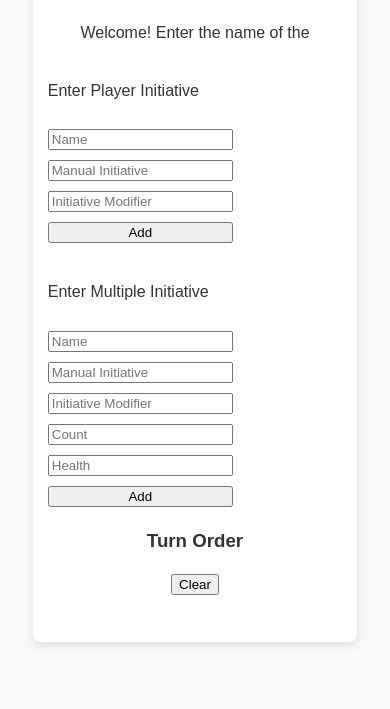
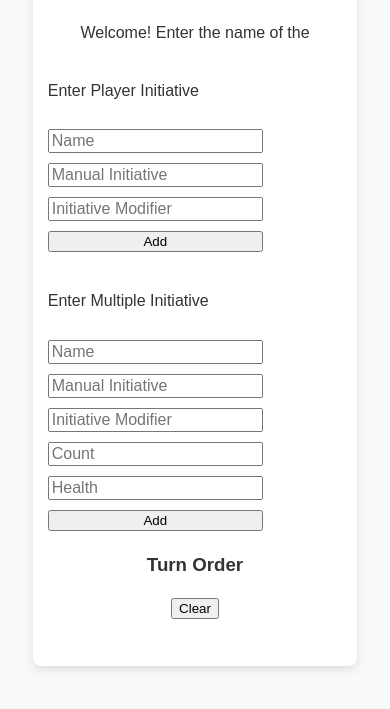
Before and after one commit to zenithcoder0/initiative-tracker, a plain HTML site: page index.html in a window 390 px wide. Shown: the part 161-870 px from the top of the page. Drawn offline with Linux system fonts and the light colour scheme.

Commit message:
Mobile responsiveness management and local storage

```diff
--- a/index.html
+++ b/index.html
@@ -5,6 +5,7 @@
     <meta name="viewport" content="width=device-width, initial-scale=1.0">
     <title>Simple Initiative Tracker</title>
     <link rel="stylesheet" href="styles.css">
+    <meta name="viewport" content="width=device-width, initial-scale=1.0, maximum-scale=1.0, user-scalable=no">
 </head>
 <body>
 
--- a/script.js
+++ b/script.js
@@ -99,6 +99,8 @@ function updateInitiativeList() {
     // Sort initiative order in descending order
     initiativeArray.sort((a, b) => b.initiative - a.initiative);
 
+    localStorage.setItem("initiativeData", JSON.stringify(initiativeArray));
+
     initiativeArray.forEach((char, index) => {
         const entry = document.createElement("div");
         entry.classList.add("initiative-entry");
--- a/styles.css
+++ b/styles.css
@@ -169,3 +169,8 @@ html, body {
 #initiative-list button:hover {
     background-color: #cc0000;
 }
+
+/* Ensure inputs don't trigger zoom on iOS */
+input, select, textarea {
+    font-size: 16px;
+}
```
